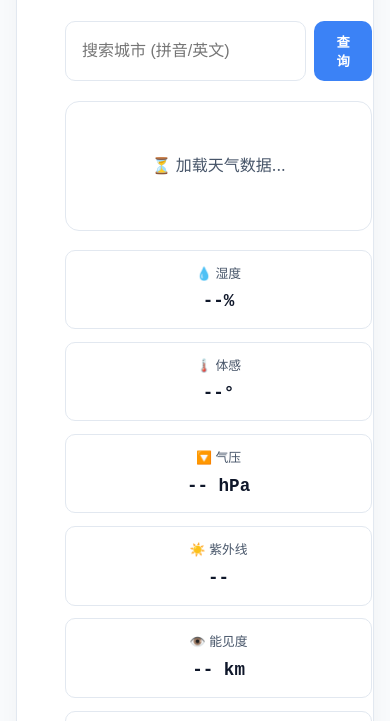
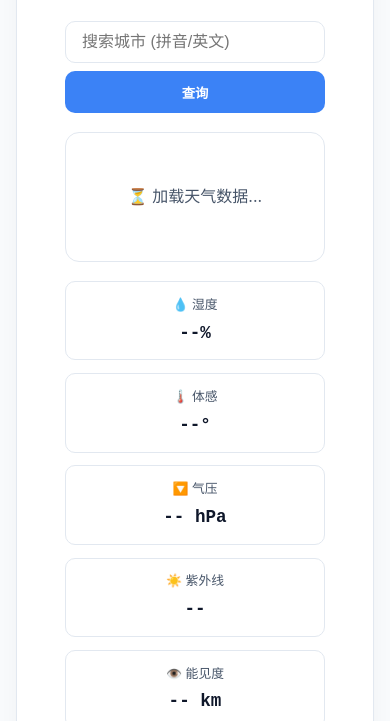
Before and after one commit to WJULY42/WJULY42.github.io, a plain HTML site: page tools/weather.html in a window 390 px wide. Shown: the part 113-834 px from the top of the page. Drawn offline with Linux system fonts and the light colour scheme.

Commit message:
Fix search box layout and improve mobile styles
Updated the layout of the search box to prevent button overlap and adjusted styles for mobile responsiveness.

```diff
--- a/tools/weather.html
+++ b/tools/weather.html
@@ -76,13 +76,16 @@
       gap: 1.2rem;
     }
 
+    /* 修复搜索框布局：防止按钮被遮挡 */
     .search-box {
       display: flex;
       gap: 0.5rem;
+      flex-wrap: wrap;
     }
 
     .search-box input {
       flex: 1;
+      min-width: 0;  /* 防止flex溢出 */
       padding: 0.7rem 1rem;
       border: 1px solid var(--border);
       border-radius: 10px;
@@ -107,6 +110,7 @@
       font-weight: 600;
       cursor: pointer;
       transition: var(--transition, all 0.2s);
+      white-space: nowrap;  /* 按钮文字不换行 */
     }
 
     .search-box button:hover {
@@ -362,6 +366,13 @@
       .forecast-item {
         grid-template-columns: 60px 1fr 80px;
         font-size: 0.85rem;
+      }
+      /* 移动端搜索框调整：输入框和按钮可各占一行，但不会重叠 */
+      .search-box {
+        flex-direction: column;
+      }
+      .search-box button {
+        width: 100%;
       }
     }
   </style>
```
